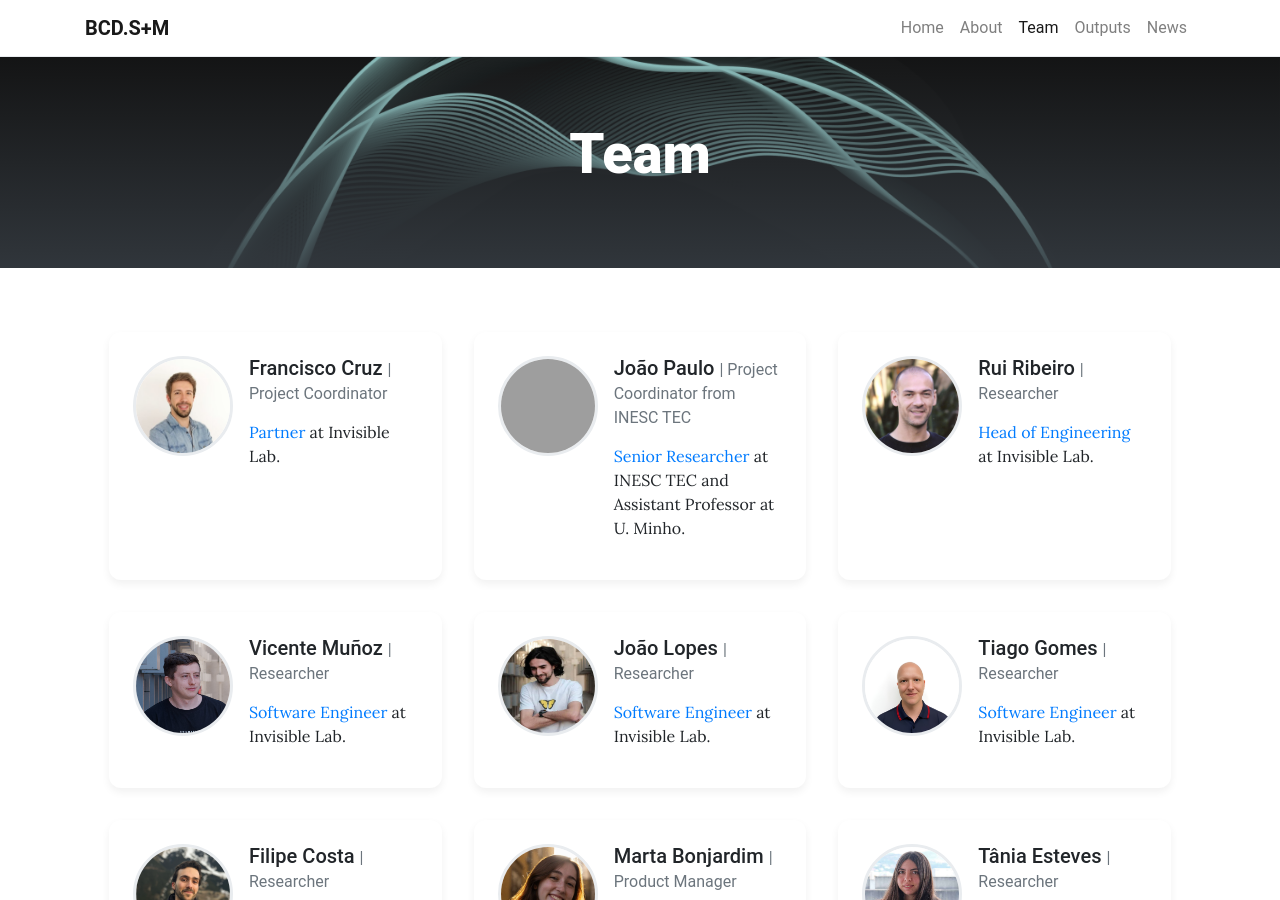
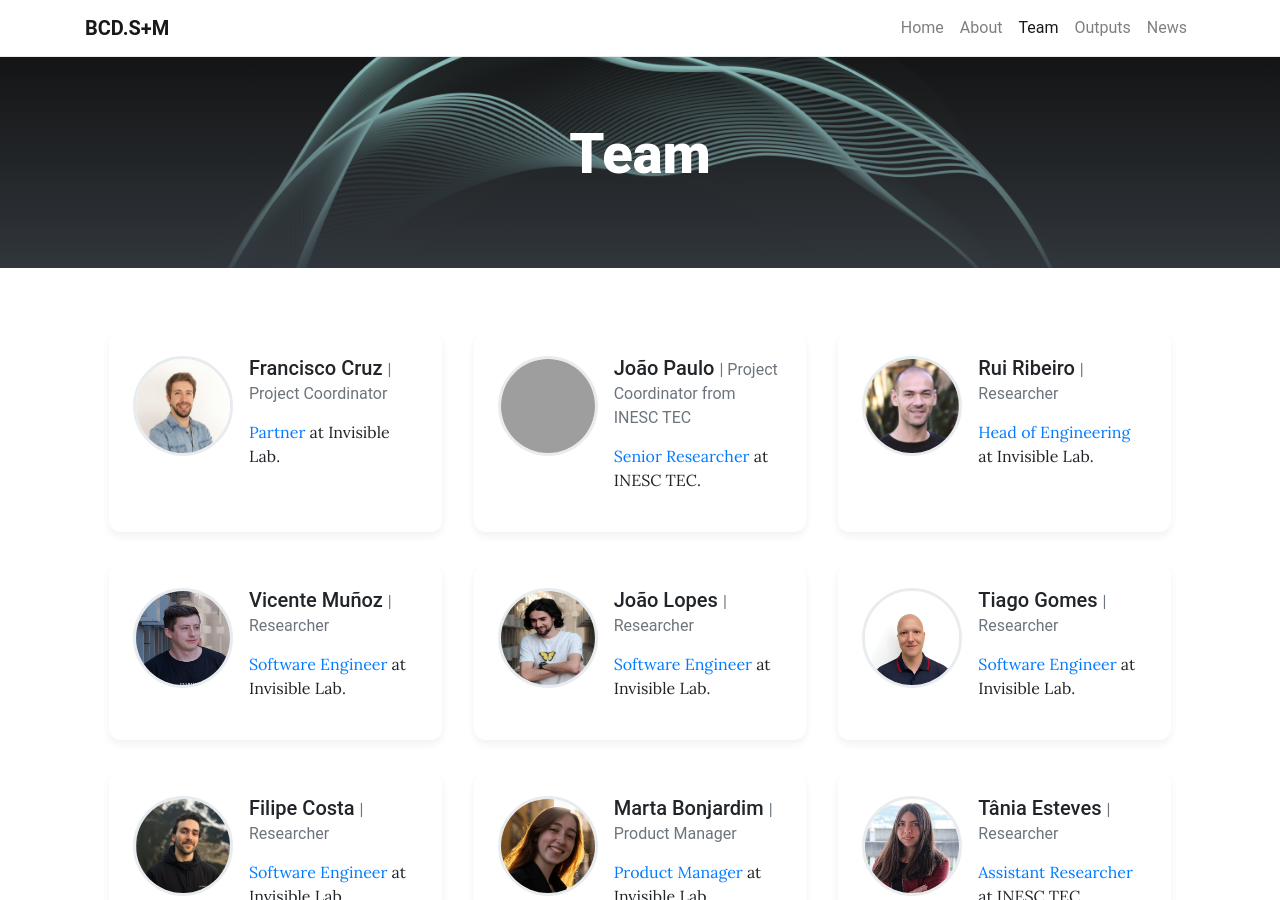
Before and after one commit to invisiblelab-dev/invisible-storage-project-website, a Jekyll site: the page built from pages/team.md, in a window 1280 px wide and 900 px high. Built offline with Jekyll 4.4.1, drawn with Linux system fonts in a browser that asks for light colours; grey boxes are pictures that could not be loaded.

Commit message:
Update team.yml

```diff
--- a/_data/team.yml
+++ b/_data/team.yml
@@ -11,7 +11,7 @@
   role: Project Coordinator from INESC TEC
   image: assets/img/joaopaulostorage.png
   description: >
-    [Senior Researcher](https://www.inesctec.pt/en/people/joao-tiago-paulo#intro) at INESC TEC and Assistant Professor at U. Minho.
+    [Senior Researcher](https://www.inesctec.pt/en/people/joao-tiago-paulo#intro) at INESC TEC.
 
 
 - name: Rui Ribeiro
```
